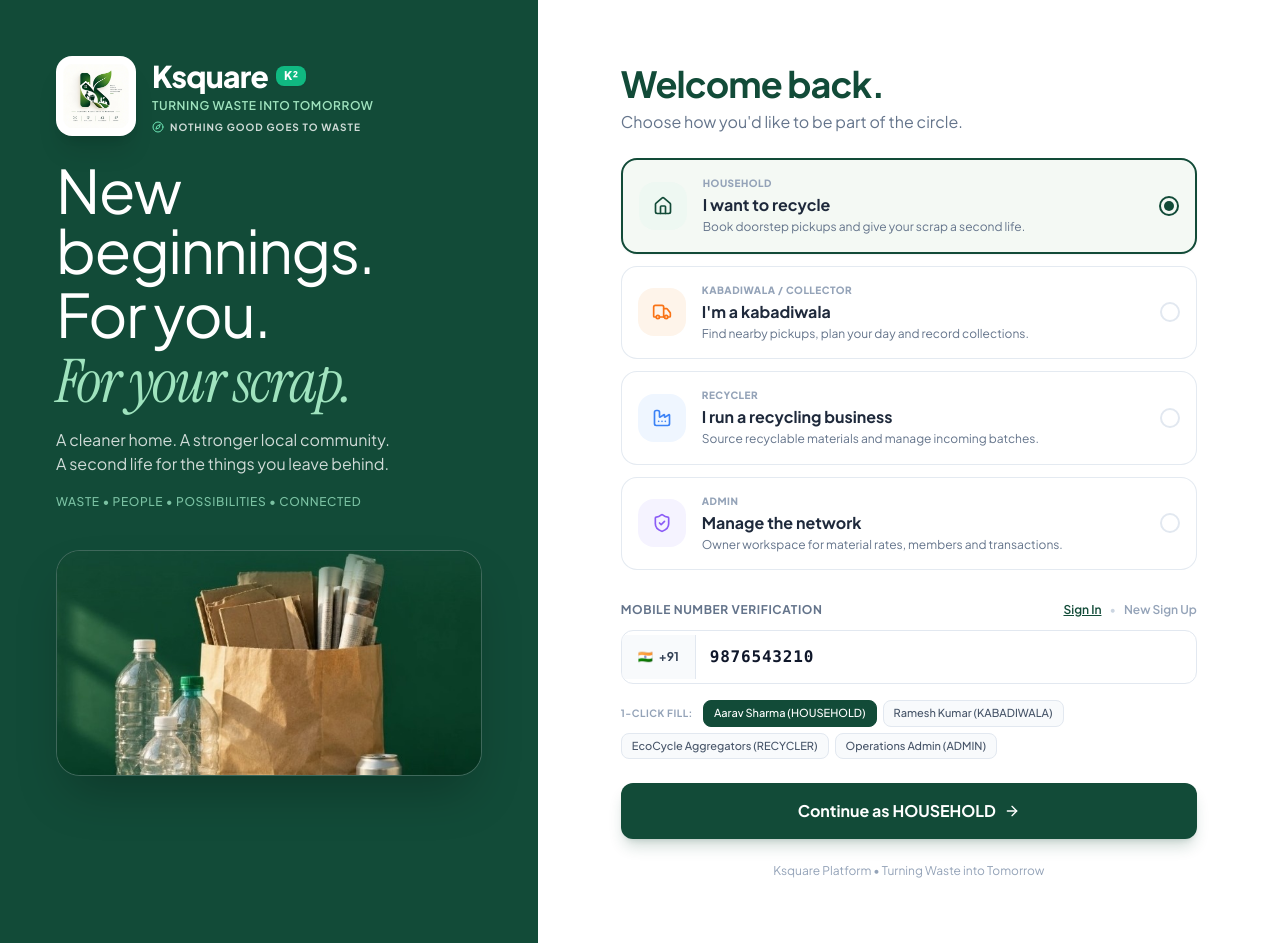
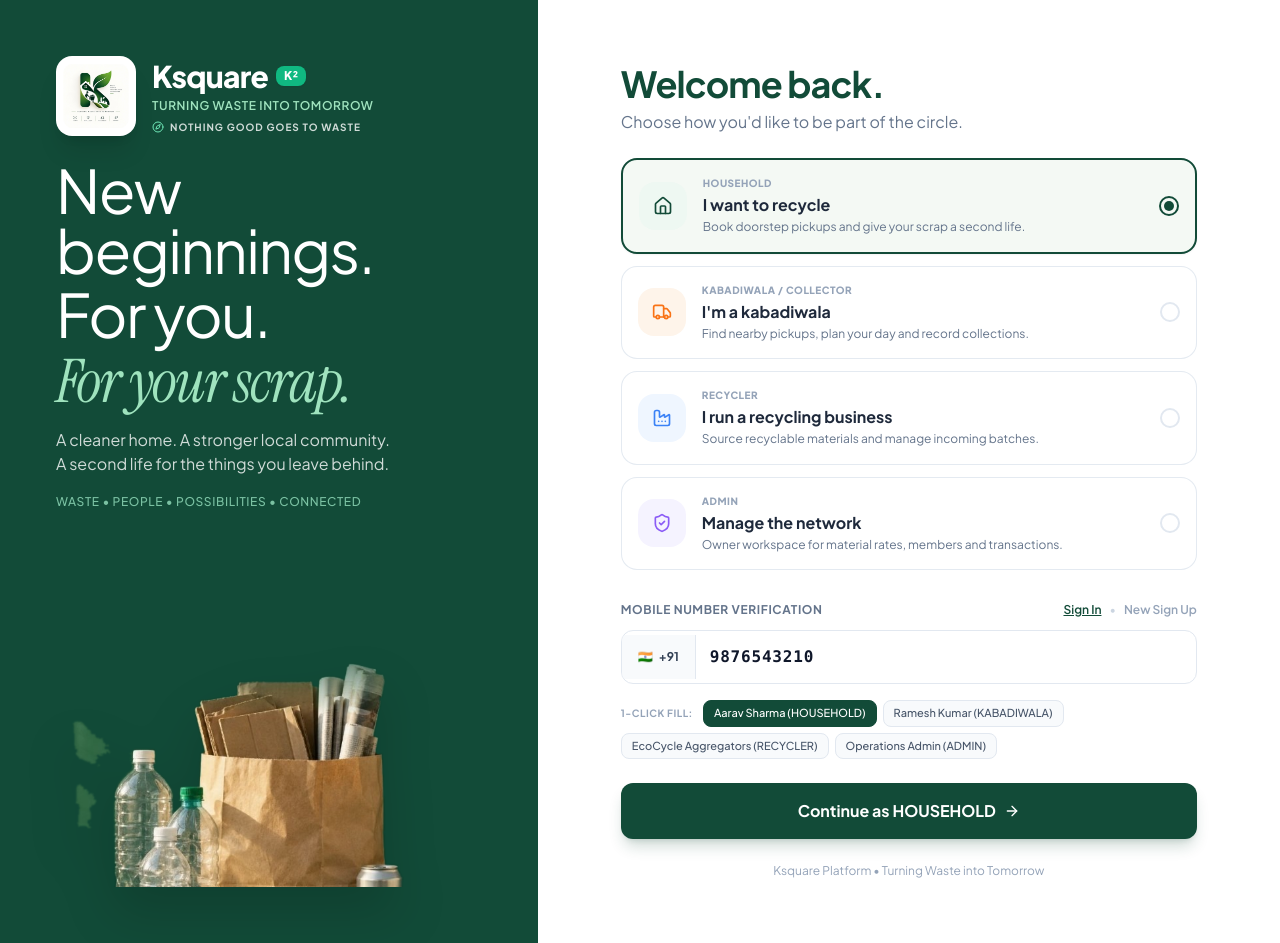
Before and after one commit to manika004/Kabadiwala-Konnect, a React (Vite) app in the folder client/: page / in a window 1280 px wide. Built offline with nearby package versions, Linux system fonts and the light colour scheme.

Commit message:
Remove image border box, use cutout recyclables, and adjust spacing below text

```diff
--- a/client/src/screens/auth/AuthScreen.tsx
+++ b/client/src/screens/auth/AuthScreen.tsx
@@ -117,7 +117,7 @@ export const AuthScreen: React.FC<AuthScreenProps> = ({ onLoginSuccess }) => {
     <div className="min-h-screen w-full bg-[#124b38] flex flex-col lg:flex-row">
 
       {/* ================= LEFT EDITORIAL HERO PANEL ================= */}
-      <div className="lg:w-[45%] xl:w-[42%] bg-[#124b38] text-white flex flex-col justify-start relative overflow-hidden p-8 sm:p-10 lg:p-12 xl:p-14 space-y-6 sm:space-y-8">
+      <div className="lg:w-[45%] xl:w-[42%] bg-[#124b38] text-white flex flex-col justify-between relative overflow-hidden p-8 sm:p-10 lg:p-12 xl:p-14 min-h-full">
 
         {/* Top Section: K² Brand & Aligned Text */}
         <div className="space-y-5 sm:space-y-6">
@@ -173,15 +173,13 @@ export const AuthScreen: React.FC<AuthScreenProps> = ({ onLoginSuccess }) => {
           </div>
         </div>
 
-        {/* Recyclables Collection Showcase Image (Placed higher up, directly below text) */}
-        <div className="pt-2">
-          <div className="rounded-2xl sm:rounded-3xl overflow-hidden shadow-2xl border border-white/20 bg-black/10 max-w-md">
-            <img
-              src="/recyclables.jpg"
-              alt="Household recyclable collection"
-              className="w-full h-48 sm:h-56 object-cover select-none"
-            />
-          </div>
+        {/* Recyclables Collection Items Cutout (No border, natural items) */}
+        <div className="pt-8 sm:pt-10 lg:pt-12 mt-auto">
+          <img
+            src="/recyclables-items.png"
+            alt="Household recyclable scrap items"
+            className="w-full max-w-lg object-contain select-none drop-shadow-2xl"
+          />
         </div>
 
       </div>
```
Also changed, not shown: client/public/recyclables-items.png (added), client/public/recyclables.jpg (deleted).
